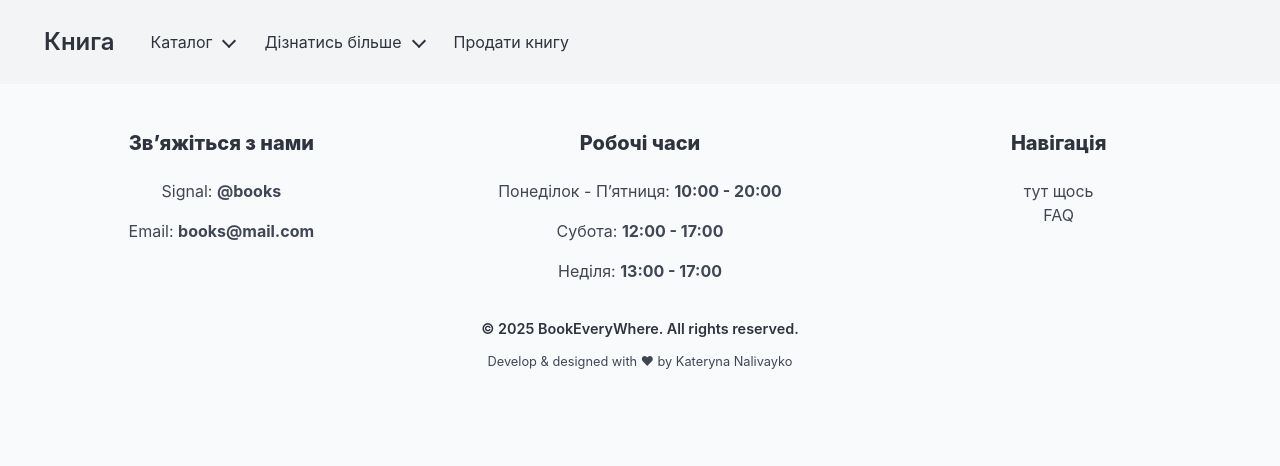
After one commit to kateryna-nalivayko/MarketplaceBookStore, a Django app: template templates/include/base.html in a window 1280 px wide. The commit adds this page. Shown: the top 466 px of the page. Run offline with Django 5.2, Linux system fonts and the light colour scheme; the template is opened without the code that fills it: most values are stand-ins (such as "Sample title", 1, 10 or a date in 2020); parts of the project's set-up code (start-up, migrations or seed data) failed here and were passed over; some libraries are stand-ins or nearby versions.

Commit message:
Add genre management in admin, update settings for static and media files, and enhance main templates with new structure

```diff
--- a/core/urls.py
+++ b/core/urls.py
@@ -16,6 +16,8 @@ Including another URLconf
 """
 from django.contrib import admin
 from django.urls import include, path
+from django.conf.urls.static import static
+from django.conf import settings
 
 urlpatterns = [
     path('admin/', admin.site.urls),
@@ -24,4 +26,4 @@ urlpatterns = [
     path('chaining/', include('smart_selects.urls')),
 
 
-]
+] + static(settings.MEDIA_URL, document_root=settings.MEDIA_ROOT)
--- /dev/null
+++ b/templates/include/base.html
@@ -0,0 +1,175 @@
+{% load static %}
+
+<!DOCTYPE html>
+<html lang="en">
+<head>
+    <meta charset="UTF-8">
+    <meta name="viewport" content="width=device-width, initial-scale=1.0">
+    <title>{{ title }}</title>
+    <link rel="stylesheet" href="{% static "deps/js/bulma/bulma.min.css" %}">
+    <link rel="stylesheet" href="https://cdnjs.cloudflare.com/ajax/libs/font-awesome/6.0.0-beta3/css/all.min.css">
+    <link rel="stylesheet" href="{% static "deps/css/my_css.css" %}">
+    <link rel="stylesheet" href="{% static "deps/css/my_footer_css.css" %}">
+    {% block css %}{% endblock css %}
+</head>
+<body>
+
+    <header>
+        <nav class="navbar is-spaced is-light" role="navigation" aria-label="main navigation">
+            <div class="navbar-brand">
+                <a class="navbar-item" href="{% url "main:index" %}">
+                    <p class="has-text-ling is-size-4"><strong>Книга</strong></p>
+                </a>
+
+                <a role="button" class="navbar-burger" aria-label="menu" aria-expanded="false"
+                    data-target="navbarBasicExample">
+                    <span aria-hidden="true"></span>
+                    <span aria-hidden="true"></span>
+                    <span aria-hidden="true"></span>
+                    <span aria-hidden="true"></span>
+                </a>
+            </div>
+
+            <div id="navbarBasicExample" class="navbar-menu mx-3">
+                <div class="navbar-item has-dropdown is-hoverable">
+                    <a class="navbar-link">
+                        Каталог
+                    </a>
+
+                    <div class="navbar-dropdown">
+                        <a class="navbar-item" href="">
+                            Всі книги
+                        </a>
+                        <a class="navbar-item" href="">
+                            Класична література
+                        </a>
+                        <a class="navbar-item" href="">
+                            Сучасна література
+                        </a>
+                        <hr class="navbar-divider">
+                        <a class="navbar-item" href="">
+                            Детективи
+                        </a>
+                    </div>
+                </div>
+
+
+                <div class="navbar-item has-dropdown is-hoverable">
+                    <a class="navbar-link">
+                        Дізнатись більше
+                    </a>
+
+                    <div class="navbar-dropdown">
+
+                        <a class="navbar-item" href="#">
+                            FAQ
+                        </a>
+
+                        <a class="navbar-item" href="#">
+                            Новини
+                        </a>
+                        <a class="navbar-item" href="#">
+                            Про нас
+                        </a>
+                        <hr class="navbar-divider">
+                        <a class="navbar-item">
+                            Ньюанси
+                        </a>
+                    </div>
+                </div>
+
+                <a class="navbar-item" href="#">
+                    Продати книгу
+                </a>
+            </div>
+
+            <div class="navbar-dropdown">
+
+                    <a class="navbar-item" href="#}">
+                        Увійти
+                    </a>
+
+
+                        <a class="navbar-item" href="#">
+                            Профіль продавця
+                        </a>
+
+                    <hr class="navbar-divider">
+                    <a class="navbar-item" href="#">
+                        Корзина
+                    </a>
+
+                        <a class="navbar-item" href="#">
+                            Особистий кабінет
+                        </a>
+
+                        <a class="navbar-item" href="#">
+                            Адмін панель
+                        </a>
+
+
+
+                    <!-- Logout Link -->
+                    <a class="navbar-item" href="#">
+                        Вийти
+                    </a>
+
+            </div>
+
+        </div>
+
+    </div>
+
+
+    </div>
+    </div>
+    </nav>
+
+    {% block content %}
+    {% endblock content %}
+
+    {% block footer %}
+    <footer class="footer">
+        <div class="content has-text-centered">
+            <div class="columns">
+                <!-- Contact Information -->
+                <div class="column">
+                    <h2 class="title is-5">Звʼяжіться з нами</h2>
+                    <p>Signal: <span style="font-weight: bold;">@books</span></p>
+                    <p>Email: <span style="font-weight: bold;">books@mail.com</span></p>
+                </div>
+
+                <!-- Hours of Operation -->
+                <div class="column">
+                    <h2 class="title is-5">Робочі часи</h2>
+                    <p>Понеділок - Пʼятниця: <span style="font-weight: bold;">10:00 - 20:00</span></p>
+                    <p>Субота: <span style="font-weight: bold;">12:00 - 17:00</span></p>
+                    <p>Неділя: <span style="font-weight: bold;">13:00 - 17:00</span></p>
+                </div>
+
+                <!-- Quick Links -->
+                <div class="column">
+                    <h2 class="title is-5">Навігація</h2>
+                    <p>
+
+                            <span><a href="№" style="text-decoration: none; color: inherit;">тут щось</a></span><br>
+
+                        <span><a href="№" style="text-decoration: none; color: inherit;">FAQ</a></span>
+                    </p>
+                </div>
+            </div>
+
+            <!-- Bottom Footer -->
+            <div class="columns" style="margin-top: 10px;">
+                <div class="column" style="font-size: 0.9rem; line-height: 1.4;">
+                    <p><strong>&copy; 2025 BookEveryWhere. All rights reserved.</strong></p>
+                    <p style="font-size: 0.8rem;">Develop & designed with ♥ by Kateryna Nalivayko</p>
+                </div>
+            </div>
+        </div>
+    </footer>
+    {% endblock footer %}
+
+
+</body>
+</html>
```
Also changed, not shown: books/admin.py (+8 -1 lines), books/templatetags/books_tags.py (added, +19 -0 lines), core/settings.py (+9 -1 lines), main/templates/main/index.html (+45 -11 lines), main/views.py (+12 -0 lines), books/templatetags/__init__.py (added), main/templates/main/about.html (added).
